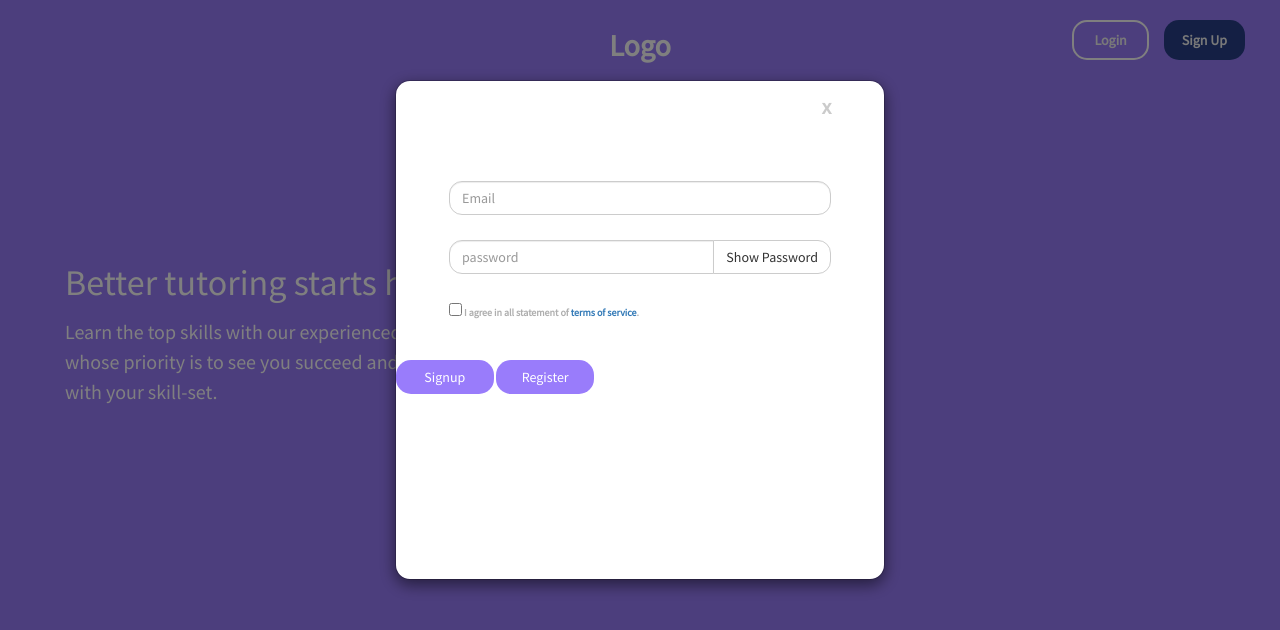
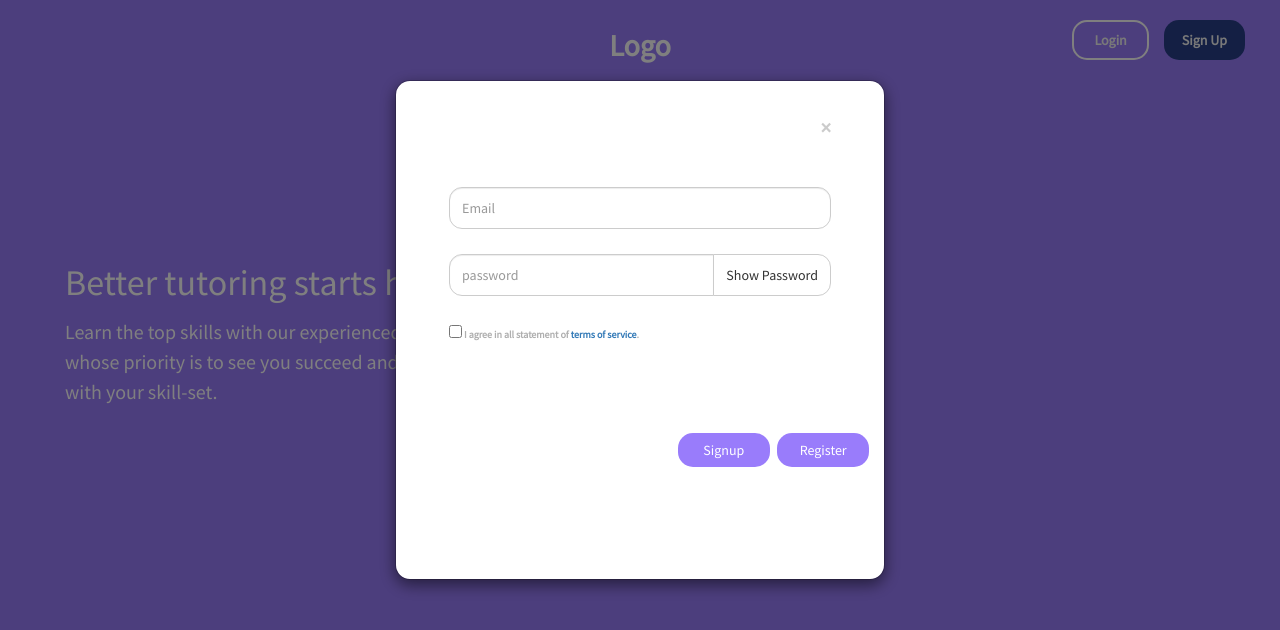
Before and after one commit to itolimaesther/round-1, a plain HTML site: page index.html in a window 1280 px wide. Both pictures are taken after a click on the link "Sign Up". Drawn offline with nearby package versions, Linux system fonts and the light colour scheme.

Commit message:
update signup page

```diff
--- a/index.html
+++ b/index.html
@@ -468,18 +468,18 @@ body {
 }
 
 .my-form {
-  margin: 20px 0px 20px 0px;
+    margin: 70px 0px 35px 0px;
 }
 
 .my-form .form-group {
   margin: 25px 0px 25px 0px;
 }
 
-/* .my-form input, .show-pw {
+.my-form input, .show-pw {
   height: 42px;
-} */
+}
 .modal-body {
-    padding: 15px 53px;
+    padding: 36px 53px;
 }
 
 /* .show-pw {
@@ -536,7 +536,15 @@ h2.headline span {
   color: #fff;
   background-color: #49639F;
 }
+.modal-footer {
+    padding: 15px;
+    text-align: right;
+    border-top: none;
+}
 
+input[type=checkbox] {
+    height: auto;
+}
 /* .btn {
   font-weight: bold;
   font-size: 1.5rem;
@@ -784,8 +792,9 @@ h2.headline span {
           <div class="modal-dialog" role="document">
             <div class="modal-content">
               <div class="modal-body">
-                <span class="text-right close" data-dismiss="modal">x</span>
-                <h1>Sign Up</h1>
+                <button type="button" class="close" data-dismiss="modal" aria-label="Close">
+                  <span aria-hidden="true">&times;</span>
+              </button>
                 <form class="my-form">
                   <div class="form-group">
                     <input type="email" class="form-control" id="exampleInputEmail1" placeholder="Email">
@@ -804,8 +813,10 @@ h2.headline span {
 
                   <label class="terms-name"><input type="checkbox" name="terms"> I agree in all statement of <a class="terms-link" href="#">terms of service</a>.</label>
               </div>
-              <button type="submit" class="btn btn-submit">Signup</button>
-              <button type="submit" class="btn btn-submit">Register</button>              </form>
+              <div class="modal-footer">
+                <button type="button" class="btn btn-submit">Signup</button>
+                <button type="button" class="btn btn-submit">Register</button>              </form>
+            </div>
               <!-- <p class="text-center">already a member? <a href="#">Sign in</a></p> -->
             </div>
           </div>
```
